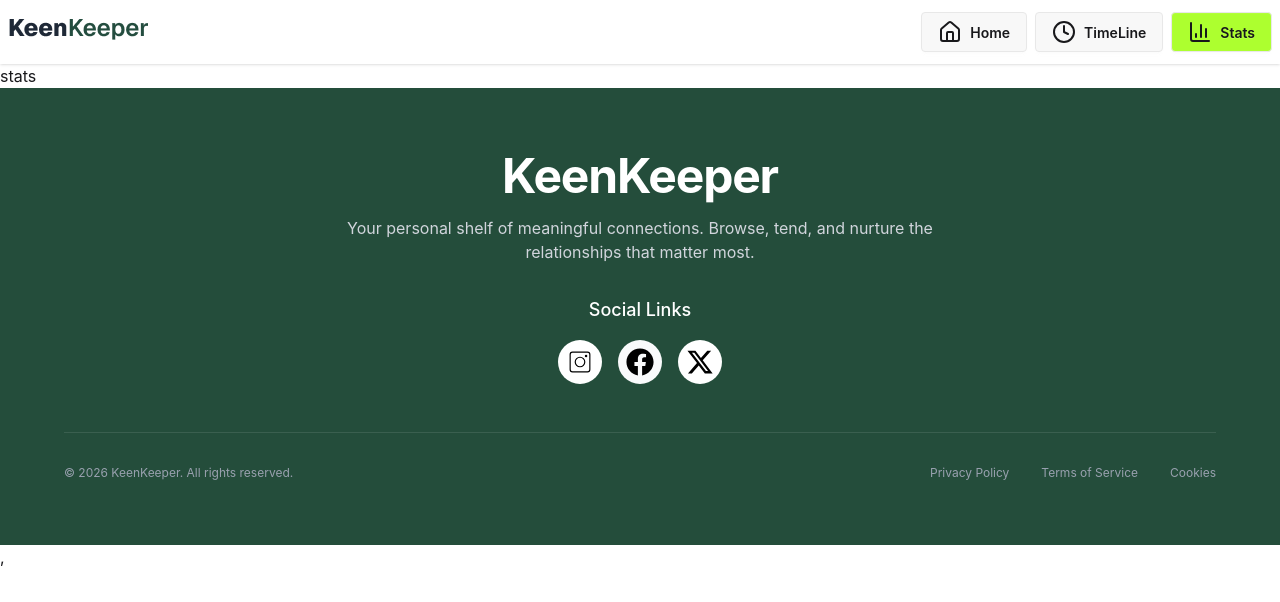
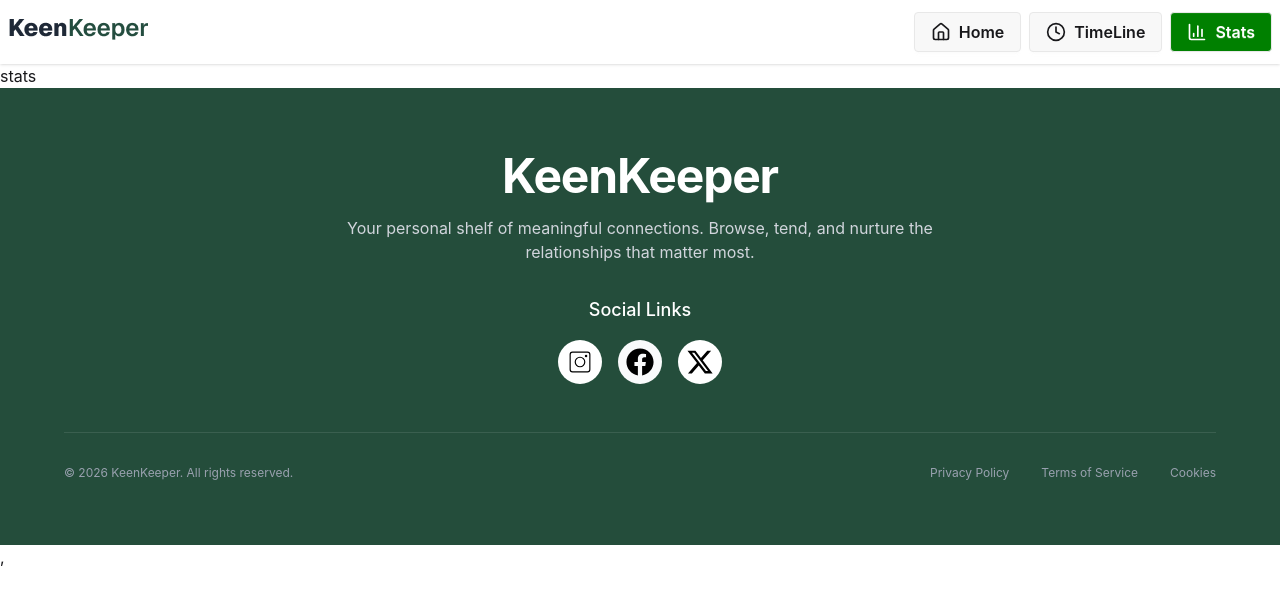
Before and after one commit to WahiduzzamanSakib/Assignment-07, a React (Vite) app: page /stats in a window 1280 px wide. Shown: the top 602 px of the page. Built offline with nearby package versions, Linux system fonts and the light colour scheme; no server answers.

Commit message:
Banner Add

```diff
--- a/src/Components/Common/Navbar.jsx
+++ b/src/Components/Common/Navbar.jsx
@@ -13,16 +13,19 @@ const Navbar = () => {
           </div>
           <div className="flex gap-2">
 
-            <NavLink to="/" className="btn flex items-center gap-2">
-              <Home /> Home
+            <NavLink to="/" className="btn flex items-center gap-1 sm:gap-2 text-sm sm:text-base px-2 sm:px-4 py-1 sm:py-2">
+              <Home className="w-4 h-4 sm:w-5 sm:h-5" />
+              <span className="hidden sm:inline">Home</span>
             </NavLink>
 
-            <NavLink to="/timeline" className="btn flex items-center gap-2">
-              <Clock /> TimeLine
+            <NavLink to="/timeline" className="btn flex items-center gap-1 sm:gap-2 text-sm sm:text-base px-2 sm:px-4 py-1 sm:py-2">
+              <Clock className="w-4 h-4 sm:w-5 sm:h-5" />
+              <span className="hidden sm:inline">TimeLine</span>
             </NavLink>
 
-            <NavLink to="/stats" className="btn flex items-center gap-2">
-              <BarChart3 /> Stats
+            <NavLink to="/stats" className="btn flex items-center gap-1 sm:gap-2 text-sm sm:text-base px-2 sm:px-4 py-1 sm:py-2">
+              <BarChart3 className="w-4 h-4 sm:w-5 sm:h-5" />
+              <span className="hidden sm:inline">Stats</span>
             </NavLink>
 
           </div>
--- /dev/null
+++ b/src/Components/Homepage.jsx
@@ -0,0 +1,48 @@
+import React, { use } from 'react';
+
+const Homepage = ({ dataPromise }) => {
+    const data = use(dataPromise)
+    return (
+        <div>
+            <div className='container mx-auto flex flex-col justify-center items-center mt-8 mb-4 space-y-4'>
+                <h2 className='text-4xl font-bold'>Friends to keep close in your life</h2>
+                <h4 className='text-gray-600'> Your personal shelf of meaningful connections. Browse, tend, and nurture the <br />
+                    relationships that matter most.</h4>
+                <button className='btn btn-success text-white font-bold'>+ Add a Friend</button>
+            </div>
+
+
+                <div className="container mx-auto px-4">
+
+                    <div className="grid grid-cols-2 md:grid-cols-3 lg:grid-cols-4 gap-4 my-6">
+
+                        <div className=" bg-base-200 shadow flex flex-col items-center justify-center">
+                                <h2 className="text-3xl font-bold">{data.length}</h2>
+                                <p>Total Friends</p>
+                        </div>
+
+                        <div className=" bg-base-200 shadow flex flex-col items-center justify-center p-6">
+
+                                <h2 className="text-3xl font-bold">3</h2>
+                                <p>On Track</p>
+
+                        </div>
+
+                        <div className=" bg-base-200 shadow flex flex-col items-center justify-center p-6">
+                                <h2 className="text-3xl font-bold flex flex-col items-center justify-center">6</h2>
+                                <p>Need Attention</p>
+                        </div>
+
+                        <div className=" bg-base-200 shadow flex flex-col items-center justify-center">
+                                <h2 className="text-3xl font-bold">12</h2>
+                                <p>Interactions This Month</p>
+                        </div>
+
+                    </div>
+
+                </div>
+        </div>
+    );
+};
+
+export default Homepage;
--- a/src/index.css
+++ b/src/index.css
@@ -2,5 +2,6 @@
 @plugin "daisyui";
 
 nav a.active{
-  background-color: greenyellow;
+  background-color: green;
+  color: white;
 }
--- a/src/main.jsx
+++ b/src/main.jsx
@@ -1,4 +1,4 @@
-import { StrictMode } from 'react'
+import { StrictMode, Suspense } from 'react'
 import { createRoot } from 'react-dom/client'
 import './index.css'
 
@@ -9,23 +9,34 @@ import Root from './Components/Root';
 import Timeline from './Components/Timeline';
 import Stats from './Components/Stats';
 import Error from './Components/Common/Error';
+import Homepage from './Components/Homepage';
 
+const dataPromise = fetch("https://mocki.io/v1/db4c671e-d0d4-4361-86a7-d3f42d66bdc7")
+  .then(res => res.json())
 
 const router = createBrowserRouter([
   {
     path: "/",
     Component: Root,
-    children:[
+    children: [
       {
-path: "/timeline",
-Component: Timeline
+        index: true,
+        element: (
+          <Suspense fallback={<h2>Loading...........</h2>}>
+            <Homepage dataPromise={dataPromise} />
+          </Suspense>
+        ),
       },
       {
-        path: "/stats",
-        Component: Stats
-      }
+        path: "timeline",
+        element: <Timeline />,
+      },
+      {
+        path: "stats",
+        element: <Stats />,
+      },
     ],
-      errorElement: <Error/>
+    errorElement: <Error />
   },
 ]);
 
```
